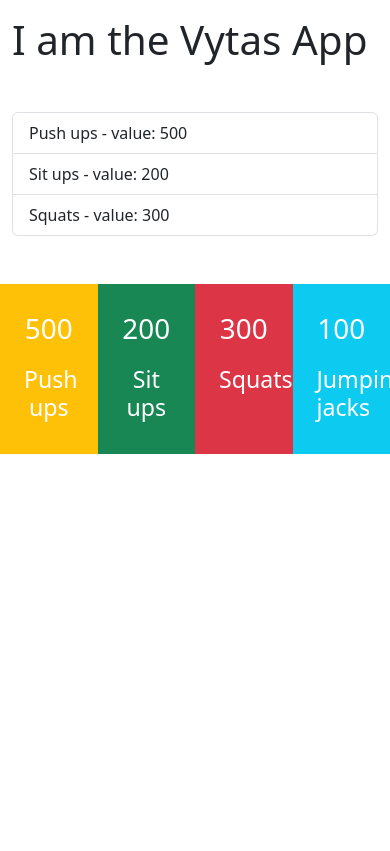
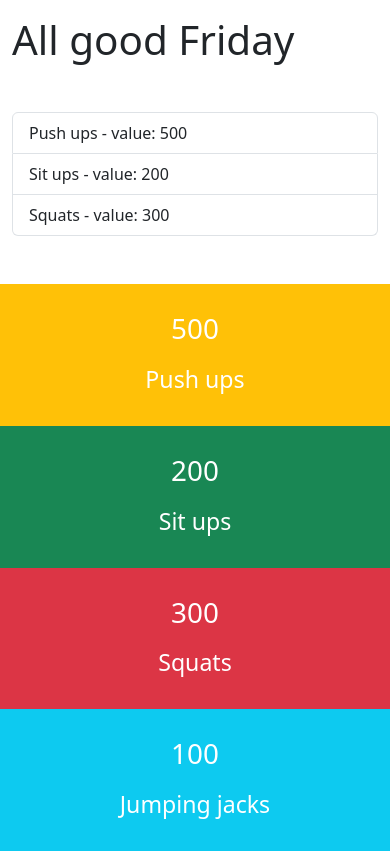
Before and after one commit to MariusCodeAcademy/type19_03_react_loops_cond_map_filter, a React (Vite) app: page / in a window 390 px wide. Built offline with nearby package versions, Linux system fonts and the light colour scheme.

Commit message:
responsive

```diff
--- a/src/App.jsx
+++ b/src/App.jsx
@@ -23,7 +23,7 @@ export default function App() {
   // console.log('listElements ===', listElements);
   return (
     <div className='container'>
-      <h1 className='display-2 mt-3'>I am the Vytas App</h1>
+      <h1 className='display-2 mt-3'>All good Friday</h1>
 
       <ul className='list-group my-5'>{listElements}</ul>
 
--- a/src/components/counters/SingleCounter.jsx
+++ b/src/components/counters/SingleCounter.jsx
@@ -1,7 +1,8 @@
 export default function SingleCounter({ value, color, title }) {
   // const { value, color, title } = counter;
   return (
-    <div className={`col-3 text-center text-white p-4 ${color || ''}`}>
+    <div
+      className={`col-lg-3 col-md-6 text-center text-white p-4 ${color || ''}`}>
       <p className='lead fs-1 '>{value}</p>
       <h3 className='fs3'>{title}</h3>
     </div>
```
